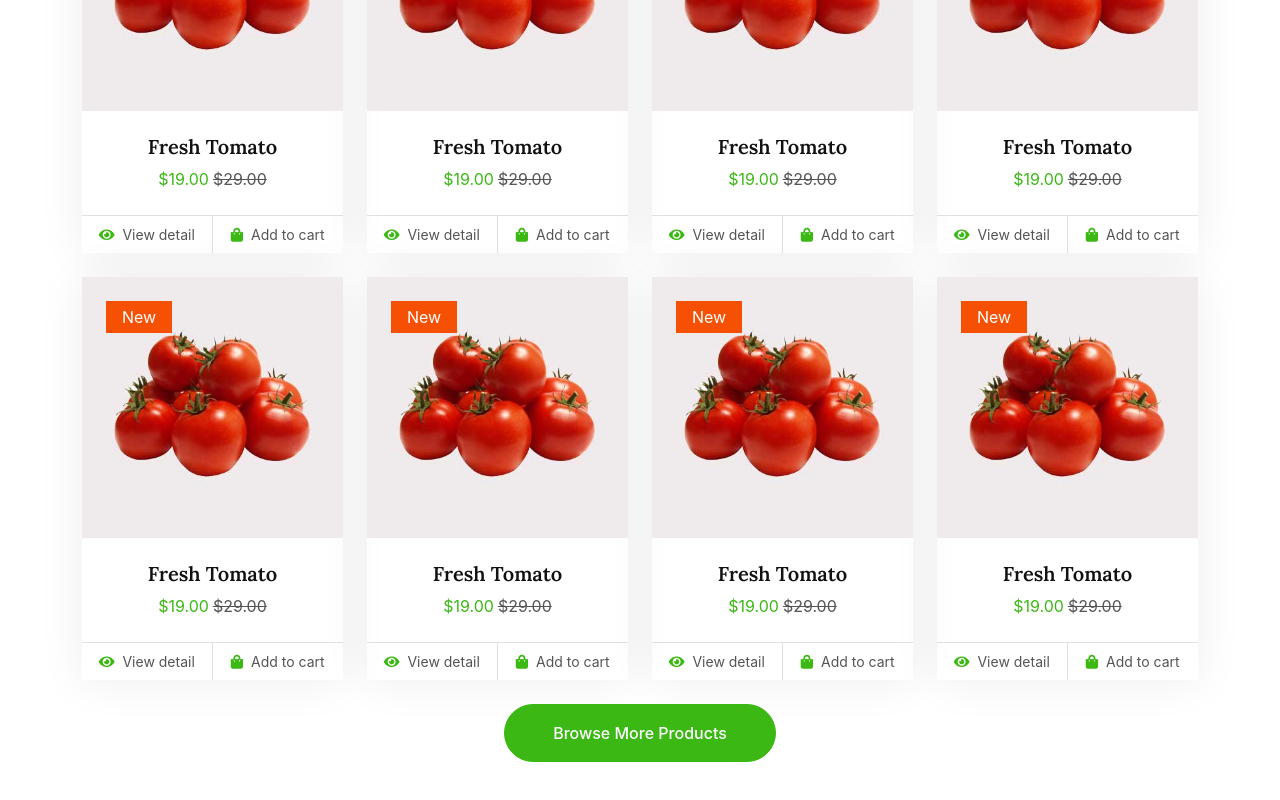
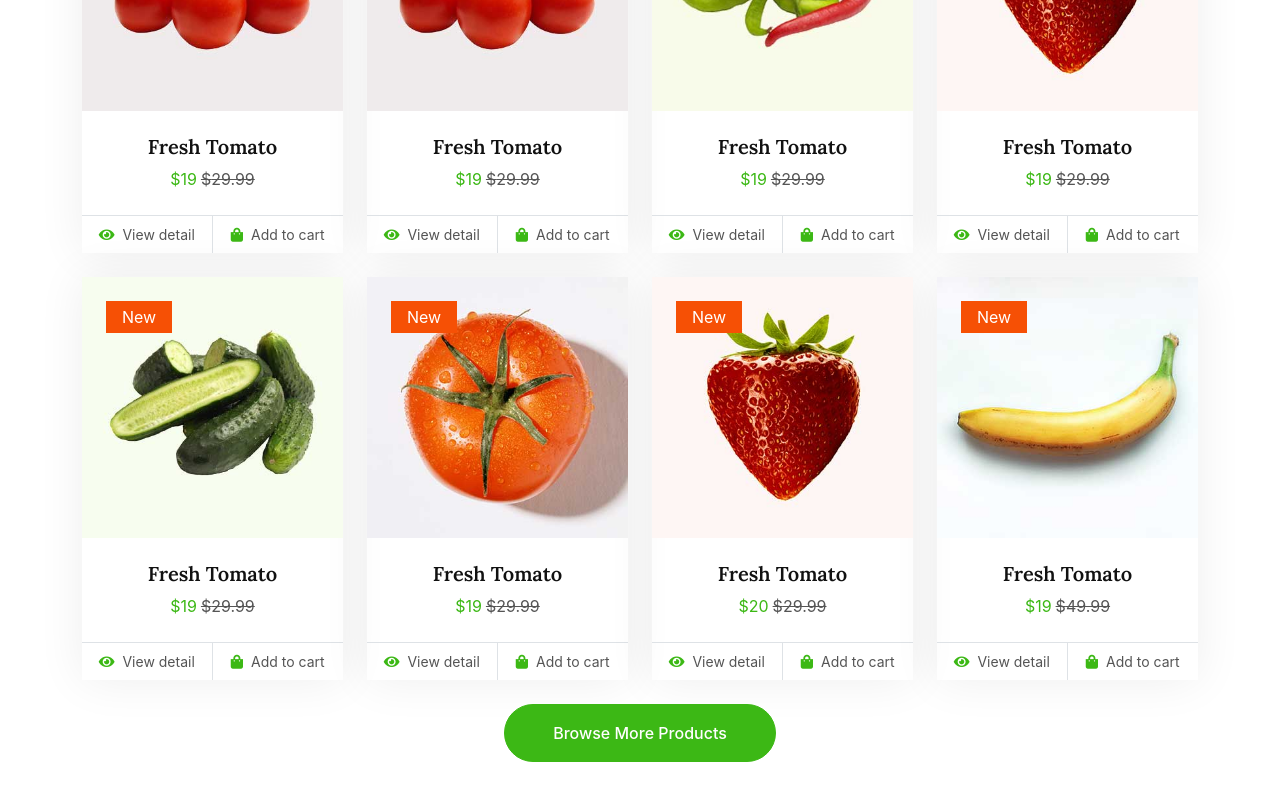
Before and after one commit to hoatq-fptaptech/TS2405_Reactjs, a React (Create React App) app: page / in a window 1280 px wide. Shown: the part 2043-2843 px from the top of the page. Built offline with nearby package versions, Linux system fonts and the light colour scheme.

Commit message:
use props

```diff
--- a/src/components/Products/Grid.js
+++ b/src/components/Products/Grid.js
@@ -1,16 +1,13 @@
 import Product from "./Product";
 
-const Grid = ()=>{
+const Grid = ({products})=>{
     return (
         <div className="row g-4">
-        <Product />
-        <Product />
-        <Product />
-        <Product />
-        <Product />
-        <Product />
-        <Product />
-        <Product />
+            {
+                products.map((item,key)=>{
+                    return <Product key={key} product={item}/>
+                })
+            }
         <div className="col-12 text-center wow fadeInUp" data-wow-delay="0.1s">
             <a className="btn btn-primary rounded-pill py-3 px-5" href="">Browse More Products</a>
         </div>
--- a/src/components/Products/Product.js
+++ b/src/components/Products/Product.js
@@ -1,15 +1,15 @@
-const Product = ()=>{
+const Product = ({product})=>{
     return (
         <div className="col-xl-3 col-lg-4 col-md-6 wow fadeInUp" data-wow-delay="0.1s">
             <div className="product-item">
                 <div className="position-relative bg-light overflow-hidden">
-                    <img className="img-fluid w-100" src="img/product-1.jpg" alt=""/>
+                    <img className="img-fluid w-100" src={product.thumbnail} alt=""/>
                     <div className="bg-secondary rounded text-white position-absolute start-0 top-0 m-4 py-1 px-3">New</div>
                 </div>
                 <div className="text-center p-4">
-                    <a className="d-block h5 mb-2" href="">Fresh Tomato</a>
-                    <span className="text-primary me-1">$19.00</span>
-                    <span className="text-body text-decoration-line-through">$29.00</span>
+                    <a className="d-block h5 mb-2" href="">{product.name}</a>
+                    <span className="text-primary me-1">${product.price}</span>
+                    <span className="text-body text-decoration-line-through">${product.old_price}</span>
                 </div>
                 <div className="d-flex border-top">
                     <small className="w-50 text-center border-end py-2">
--- a/src/components/UI/OurProducts.js
+++ b/src/components/UI/OurProducts.js
@@ -1,6 +1,6 @@
 import Grid from "../Products/Grid"
 
-const OurProduct = () => {
+const OurProduct = ({products}) => {
     return (
         <div class="container-xxl py-5">
         <div class="container">
@@ -27,13 +27,13 @@ const OurProduct = () => {
             </div>
             <div class="tab-content">
                 <div id="tab-1" class="tab-pane fade show p-0 active">
-                    <Grid/>
+                    <Grid products={products}/>
                 </div>
                 <div id="tab-2" class="tab-pane fade show p-0">
-                    <Grid/>
+                    <Grid products={products}/>
                 </div>
                 <div id="tab-3" class="tab-pane fade show p-0">
-                    <Grid/>
+                    <Grid products={products}/>
                 </div>
             </div>
         </div>
--- a/src/pages/Home.js
+++ b/src/pages/Home.js
@@ -30,15 +30,51 @@ const Home = ()=>{
     ]
     const products = [
         {
-            thumbnail: " ",
+            thumbnail: "img/product-1.jpg",
             name: "Fresh Tomato",
             old_price: 29.99,
             price: 19.00
         },
         {
-            thumbnail: " ",
+            thumbnail: "img/product-1.jpg",
             name: "Fresh Tomato",
             old_price: 29.99,
+            price: 19.00
+        },
+        {
+            thumbnail: "img/product-3.jpg",
+            name: "Fresh Tomato",
+            old_price: 29.99,
+            price: 19.00
+        },
+        {
+            thumbnail: "img/product-4.jpg",
+            name: "Fresh Tomato",
+            old_price: 29.99,
+            price: 19.00
+        },
+        {
+            thumbnail: "img/product-5.jpg",
+            name: "Fresh Tomato",
+            old_price: 29.99,
+            price: 19.00
+        },
+        {
+            thumbnail: "img/product-6.jpg",
+            name: "Fresh Tomato",
+            old_price: 29.99,
+            price: 19.00
+        },
+        {
+            thumbnail: "img/product-4.jpg",
+            name: "Fresh Tomato",
+            old_price: 29.99,
+            price: 20.00
+        },
+        {
+            thumbnail: "img/product-8.jpg",
+            name: "Fresh Tomato",
+            old_price: 49.99,
             price: 19.00
         }
     ]
@@ -46,7 +82,7 @@ const Home = ()=>{
         <>
             <HomeAbout label={about_me} sub_title={desc_txt} list={fas}><i>Hello world!</i></HomeAbout>
             <HomeFeature features={features} title="Our Features"/>
-            <OurProduct />
+            <OurProduct products={products}/>
         </>
     )
 }
```
